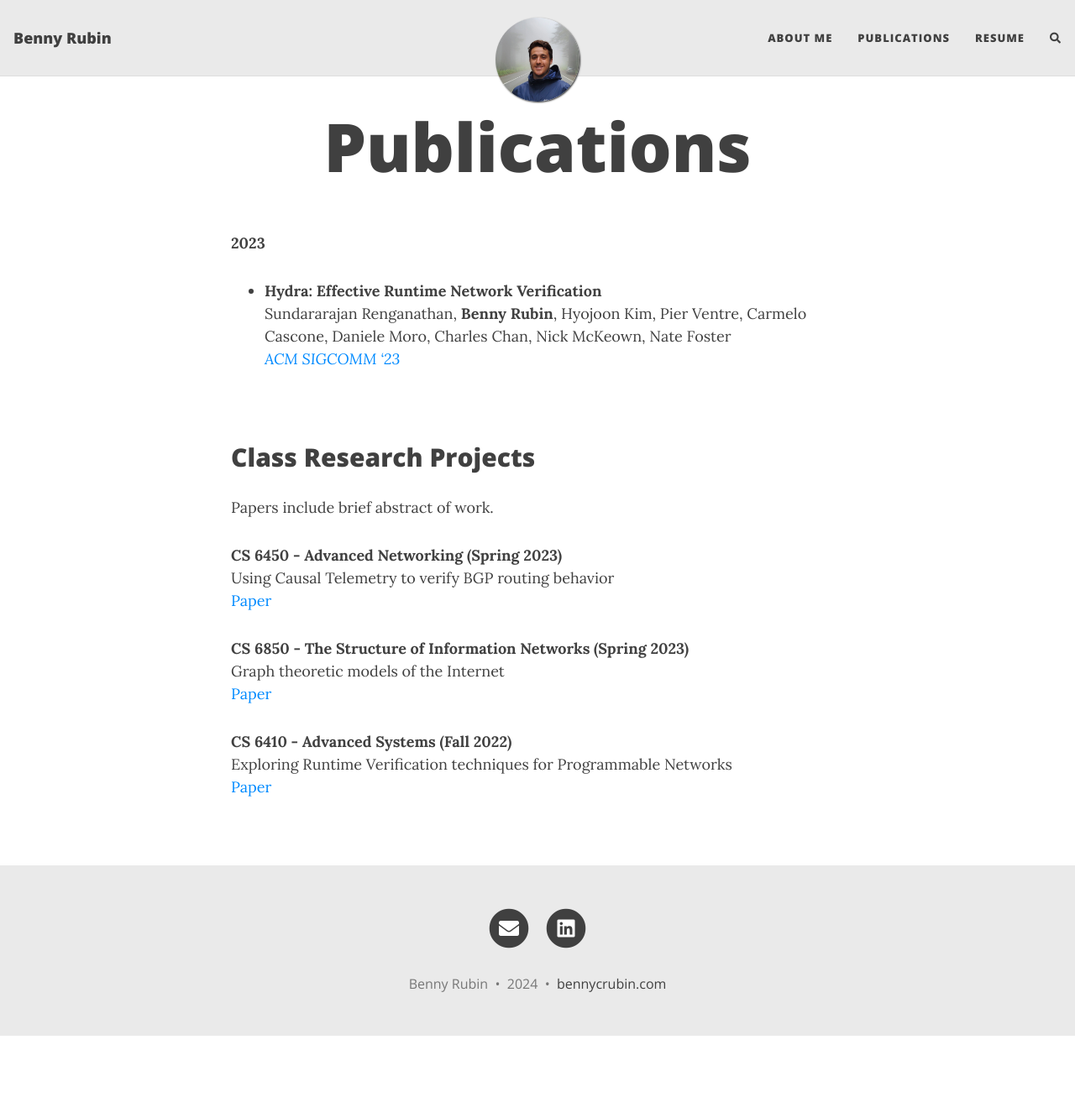
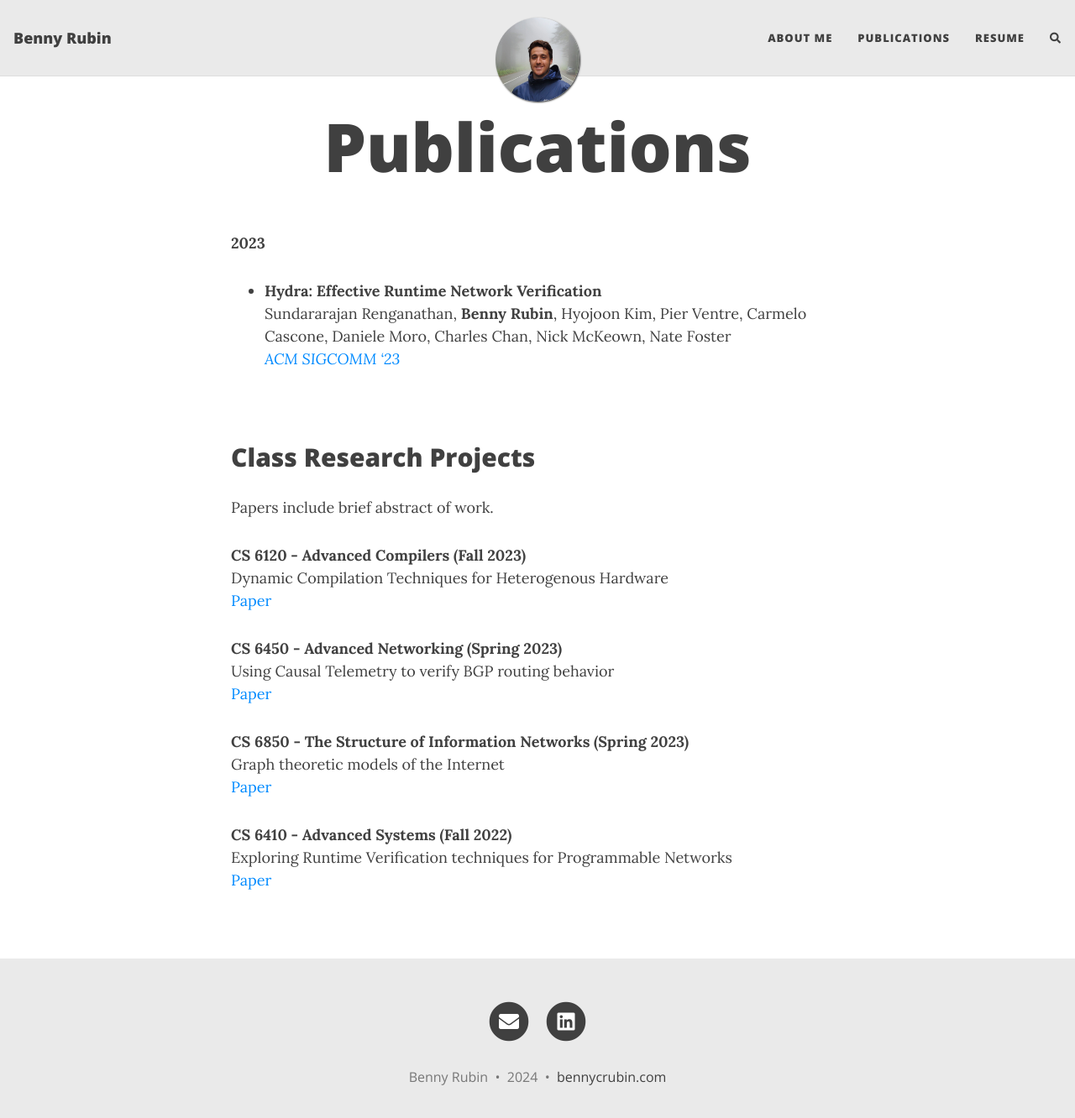
Before and after one commit to bennyrubin/bennyrubin.github.io, a Jekyll site: the page built from publications.md, in a window 1280 px wide and 1345 px high. Shown: the top 1332 px of the window at 84% size. Built offline with Jekyll 4.4.1, drawn with Linux system fonts in a browser that asks for light colours; nearby versions of some CDN libraries; comment, search, counter and statistics services are not loaded.

Commit message:
Added JITNIC paper

```diff
--- a/publications.md
+++ b/publications.md
@@ -15,6 +15,10 @@ title: Publications
 
 Papers include brief abstract of work.
 
+**CS 6120 - Advanced Compilers (Fall 2023)** <br>
+Dynamic Compilation Techniques for Heterogenous Hardware <br>
+[Paper](https://www.cs.cornell.edu/courses/cs6120/2023fa/blog/jitnic/)
+
 **CS 6450 - Advanced Networking (Spring 2023)** <br>
 Using Causal Telemetry to verify BGP routing behavior <br>
 [Paper](./Causal_Telemetry_Paper.pdf)
```
